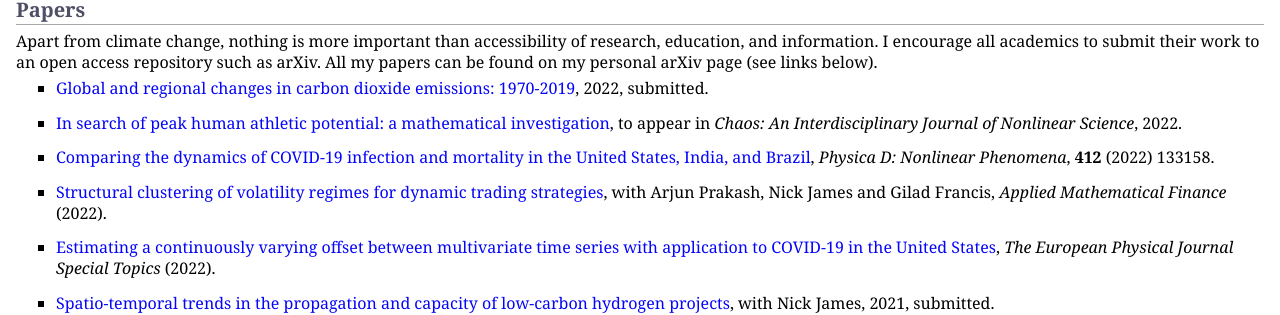
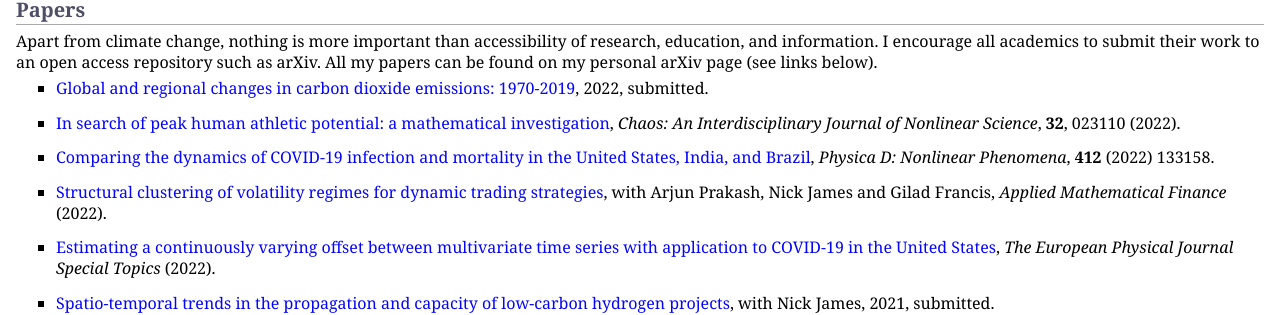
Before and after one commit to MaxMenzies/maxmenzies.com, a Jekyll site: the page index.html, which Jekyll copies as it is, in a window 1280 px wide. Shown: the part 438-753 px from the top of the page. Built offline with Jekyll 4.4.1, drawn with Linux system fonts in a browser that asks for light colours.

Commit message:
Update index.html

```diff
--- a/index.html
+++ b/index.html
@@ -44,7 +44,7 @@
 </li>
 </ul>
 <ul>
-<li><p><a href="https://arxiv.org/abs/2109.13517">In search of peak human athletic potential: a mathematical investigation</a>, to appear in <i>Chaos: An Interdisciplinary Journal of Nonlinear Science</i>, 2022.</p>
+<li><p><a href="https://aip.scitation.org/doi/10.1063/5.0073141">In search of peak human athletic potential: a mathematical investigation</a>, <i>Chaos: An Interdisciplinary Journal of Nonlinear Science</i>, <b>32</b>, 023110 (2022).</p>
 </li>
 </ul>
 <ul>
```
